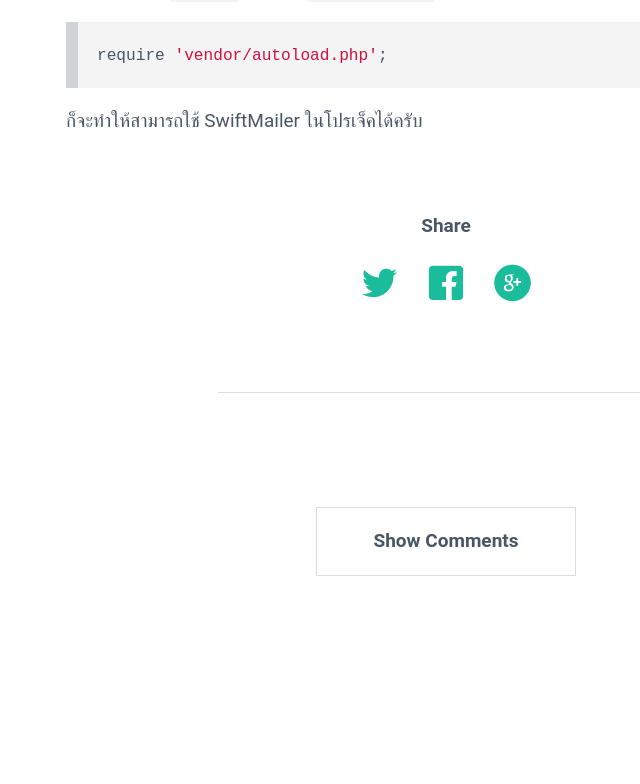
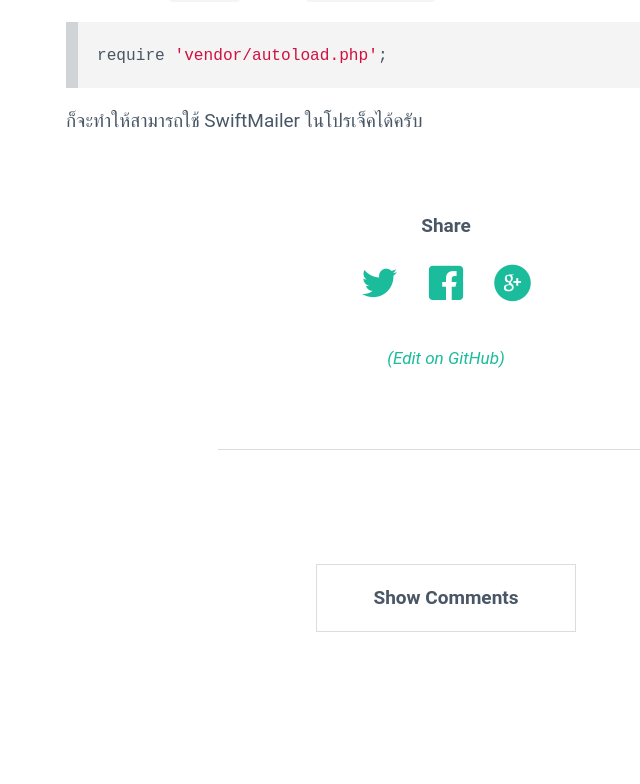
Before and after one commit to armno/armno.github.io, a Jekyll site: the page built from _posts/2013-06-18-installing-composer.md, in a window 1280 px wide. Shown: the part 3417-4201 px from the top of the page, without its empty margins (194-834 px from the left). Built offline with Jekyll 4.4.1, drawn with Linux system fonts in a browser that asks for light colours; some web fonts are replaced; before the commit the page ends 4145 px from its top, so only the background shows below that.

Commit message:
close #78. add edit link in post layout

```diff
--- a/_layouts/post.html
+++ b/_layouts/post.html
@@ -59,6 +59,10 @@ layout: default
   {% include share.html %}
   {% endif %}
 
+  <div class="text-center">
+    <a href="https://github.com/armno/armno.github.io/blob/master/{{ page.path }}" class="edit-link">(Edit on GitHub)</a>
+  </div>
+
   <hr>
 </article>
 
--- a/css/main.scss
+++ b/css/main.scss
@@ -470,3 +470,10 @@ figure {
     }
   }
 }
+
+.edit-link {
+  font-style: italic;
+  font-size: 0.9em;
+  display: inline-block;
+  margin-top: 30px;
+}
```
